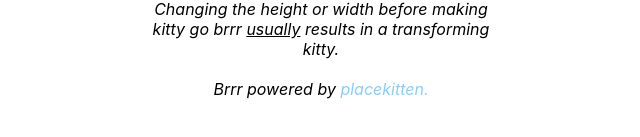
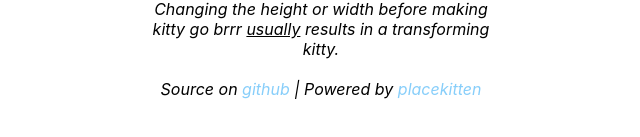
Before and after one commit to nwgreenl/kitty-go-brrr, a React (Create React App) app: page / in a window 1280 px wide. Shown: the part 597-734 px from the top of the page, without its empty margins (319-959 px from the left). Built offline with nearby package versions, Linux system fonts and the light colour scheme.

Commit message:
Adding repo link to footer

```diff
--- a/src/App.tsx
+++ b/src/App.tsx
@@ -163,7 +163,8 @@ const App = () => {
           transforming kitty.
           <br />
           <br />
-          Brrr powered by <a href={BASE_URL}>placekitten.</a>
+          Source on <a href='https://github.com/nwgreenl/kitty-go-brrr'>github</a> | Powered by{' '}
+          <a href={BASE_URL}>placekitten</a>
         </i>
       </footer>
     </div>
```
